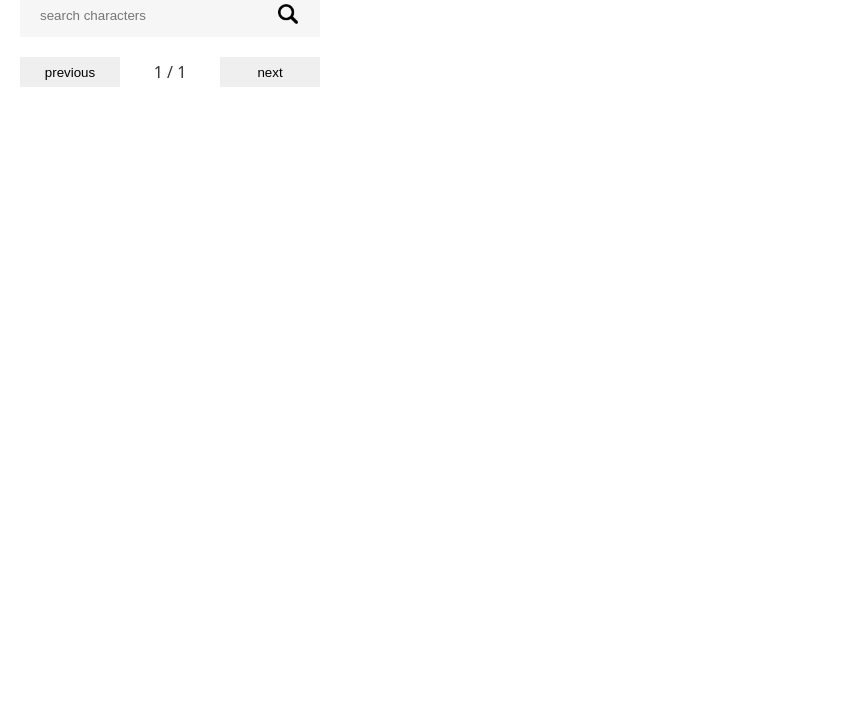
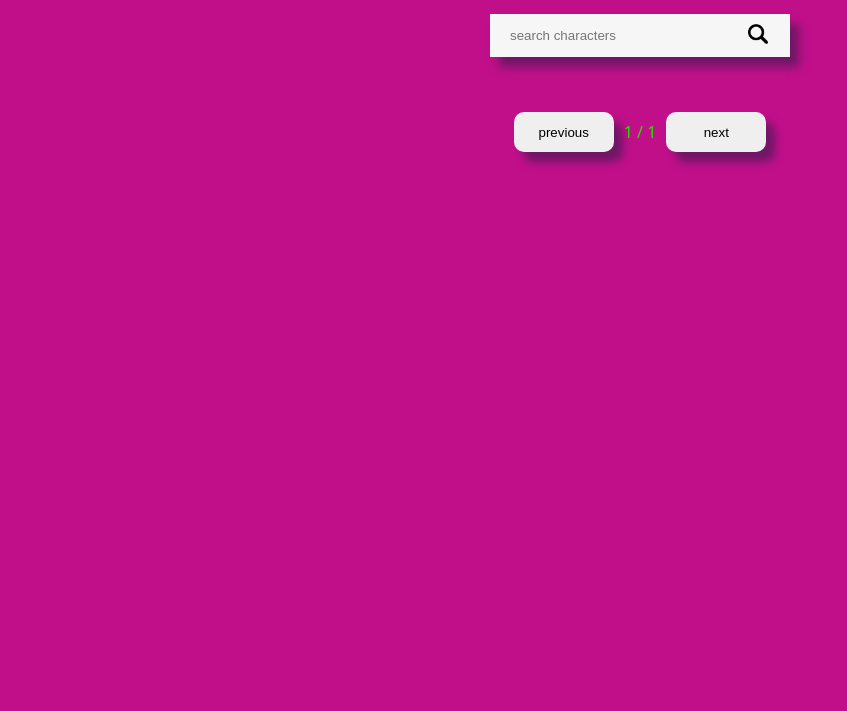
Before and after one commit to ak-coding-ber/andreas-paulina-rick-and-morty, a website with bundled scripts: page index.html in a window 1280 px wide. Shown: the part 89-800 px from the top of the page, without its empty margins (0-847 px from the left). Built offline with nearby package versions, Linux system fonts and the light colour scheme; no server answers.

Commit message:
added some first style

```diff
--- a/components/card/card.css
+++ b/components/card/card.css
@@ -1,9 +1,17 @@
 .card-container {
   margin-bottom: 10px;
+  display: flex;
+  /* grid-template-columns: repeat(4, 1fr); */
+  flex-wrap: wrap;
+  gap: 20px;
 }
 .card {
   width: 300px;
   background-color: var(--color-secondary);
+  border: solid #25e200;
+  border-radius: 10px;
+  background-color: #551854;
+  box-shadow: 9px 10px 9px 0px rgba(90, 25, 92, 0.8);
 }
 
 .card__info {
@@ -23,3 +31,8 @@
 li {
   list-style: none;
 }
+
+.card__image {
+  width: 100%;
+  border-radius: 10px 10px 0 0;
+}
--- a/components/nav-button/nav-button.css
+++ b/components/nav-button/nav-button.css
@@ -1,5 +1,13 @@
 .button {
+  display: flex;
+  align-items: center;
+  justify-content: center;
   border: none;
+  padding: 20px;
+  width: 100px;
+  height: 2rem;
+  box-shadow: 9px 10px 9px 0px rgba(90, 25, 92, 0.8);
+  border-radius: 10px;
 }
 
 .button:hover {
--- a/components/nav-pagination/nav-pagination.css
+++ b/components/nav-pagination/nav-pagination.css
@@ -1,7 +1,10 @@
 .navigation {
   height: 30px;
-  display: grid;
-  grid-template-columns: 100px 100px 100px;
+  display: flex;
+  align-items: center;
+  align-self: center;
+  gap: 10px;
+  margin: 20px 0;
 }
 
 .navigation__pagination {
--- a/components/search-bar/search-bar.css
+++ b/components/search-bar/search-bar.css
@@ -1,5 +1,8 @@
 .search-bar-container {
   width: 300px;
+  align-self: center;
+  margin: 20px 0;
+  box-shadow: 9px 10px 9px 0px rgba(90, 25, 92, 0.8);
 }
 
 .search-bar {
--- a/index.js
+++ b/index.js
@@ -70,6 +70,7 @@ export async function fetchCharacters(page) {
       });
     } else {
       console.log("Bad Response");
+      pagination.textContent = `1 / 1`; // task PAGINATION: aktualisiert Anzeige
     }
   } catch (error) {
     console.error("An Error occurred", error);
--- a/styles.css
+++ b/styles.css
@@ -19,6 +19,15 @@ body {
   font-family: var(--font-family);
   color: var(--color-primary);
   padding: 20px;
+  display: flex;
+  flex-direction: column;
+  /* background-color: #349f13; */
+  background-color: #c10f8a;
+  color: #25e200;
+}
+
+.title {
+  align-self: center;
 }
 
 main {
```
